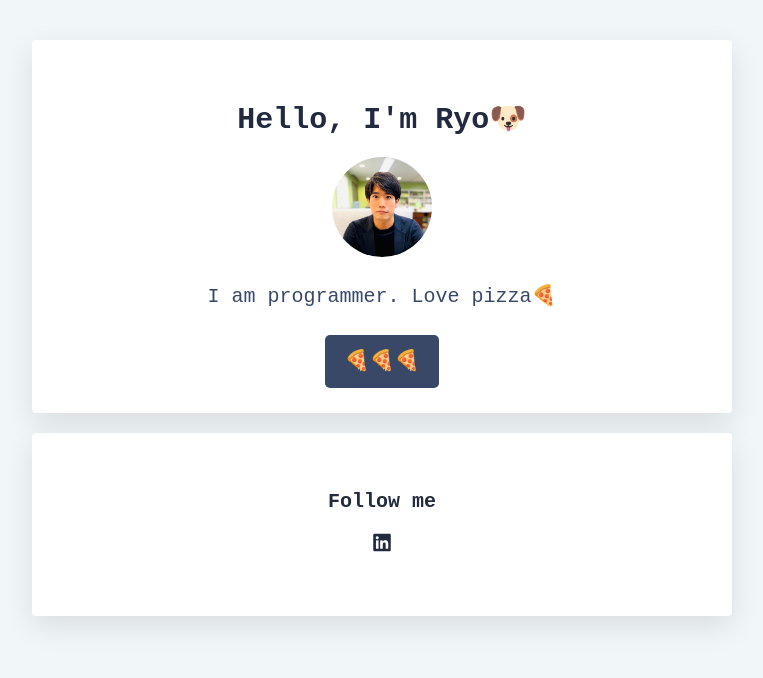
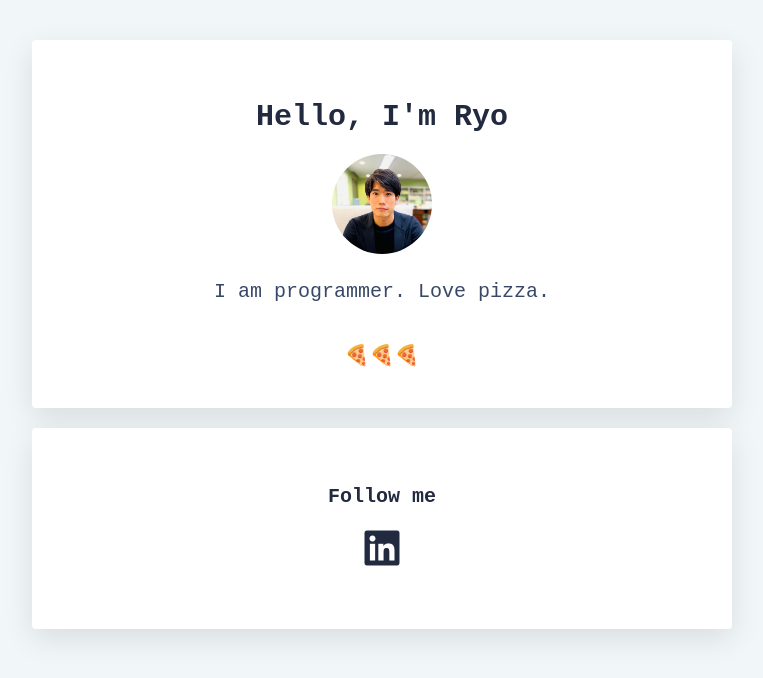
Before and after one commit to riiiodesu/profile, a plain HTML site: page index.html in a window 1280 px wide. Shown: the whole page, without its empty margins (258-1021 px from the left). Drawn offline with Linux system fonts and the light colour scheme.

Commit message:
make my profile prettier

```diff
--- a/index.html
+++ b/index.html
@@ -10,17 +10,17 @@
   <body>
     <div class="container">
       <div class="card">
-        <h1>Hello, I'm Ryo🐶</h1>
+        <h1>Hello, I'm Ryo</h1>
         <img src="images/my_image.jpg" class="profile_image" width="100px" alt="ryo">
-        <p>I am programmer. Love pizza🍕</p>
-        <a href="https://tabelog.com/kanagawa/A1404/A140402/14051790/" class="btn-blue" target="_blank">🍕🍕🍕</a>
+        <p>I am programmer. Love pizza.</p>
+        <a href="https://tabelog.com/kanagawa/A1404/A140402/14051790/" class="btn-green" target="_blank">🍕🍕🍕</a>
       </div>
       <div class="card">
       <h2>Follow me</h2>
       <ul class="list-inline">
         <li>
-          <a href="#" target="_blank">
-            <i class="fa-brands fa-linkedin"></i>
+          <a href="https://www.linkedin.com/in/ryo-nakano-219107aa" target="_blank">
+            <i class="fa-brands fa-linkedin icon"></i>
           </a>
         </li>
       </ul>
--- a/style.css
+++ b/style.css
@@ -38,6 +38,10 @@ i:hover {
   color: #9BA4B5;
 }
 
+.icon {
+  font-size: 40px;
+}
+
 .container {
   margin: 40px auto;
   width: 700px;
@@ -55,6 +59,12 @@ i:hover {
 .btn-blue {
   background-color: #394867;
   color: white;
+  padding: 15px 20px;
+  border-radius: 5px;
+}
+
+.btn-blue {
+  background-color: #176f40;
   padding: 15px 20px;
   border-radius: 5px;
 }
```
